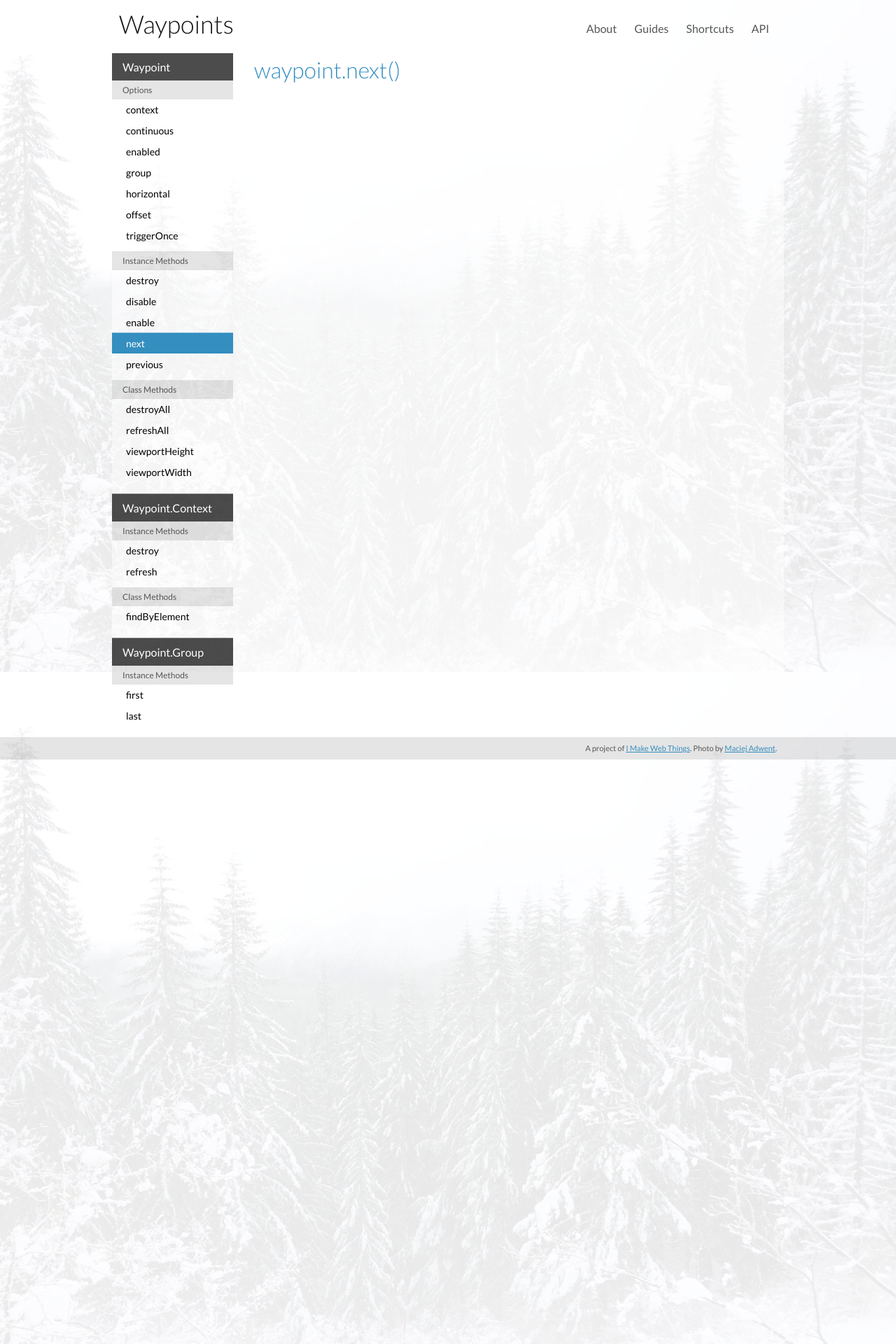
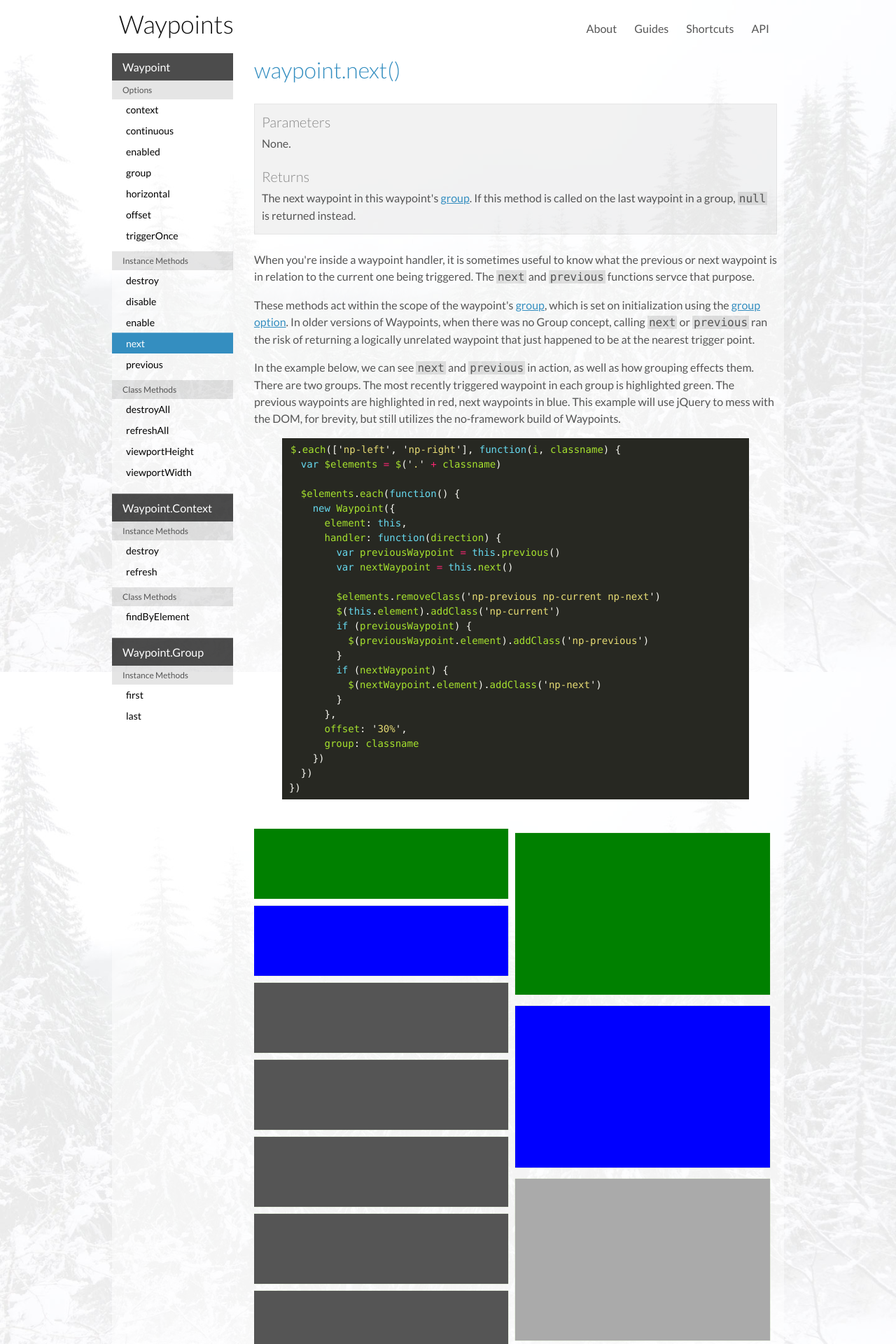
Before and after one commit to imakewebthings/waypoints, a Jekyll site: the page built from api/next/index.html, in a window 1280 px wide. Shown: the top 1920 px of the page at 70% size. Built offline with Jekyll 4.4.1, drawn with Linux system fonts in a browser that asks for light colours; nearby versions of some CDN libraries.

Commit message:
Next and Previous api methods

```diff
--- /dev/null
+++ b/_includes/next_previous_example.html
@@ -0,0 +1,92 @@
+<p>When you're inside a waypoint handler, it is sometimes useful to know what the previous or next waypoint is in relation to the current one being triggered. The <code>next</code> and <code>previous</code> functions servce that purpose.</p>
+
+<p>These methods act within the scope of the waypoint's <a href="{{ site.url }}/api/group">group</a>, which is set on initialization using the <a href="{{ site.url }}/api/group-option">group option</a>. In older versions of Waypoints, when there was no Group concept, calling <code>next</code> or <code>previous</code> ran the risk of returning a logically unrelated waypoint that just happened to be at the nearest trigger point.</p>
+
+<p>In the example below, we can see <code>next</code> and <code>previous</code> in action, as well as how grouping effects them. There are two groups. The most recently triggered waypoint in each group is highlighted green. The previous waypoints are highlighted in red, next waypoints in blue. This example will use jQuery to mess with the DOM, for brevity, but still utilizes the no-framework build of Waypoints.</p>
+
+{% highlight js %}
+$.each(['np-left', 'np-right'], function(i, classname) {
+  var $elements = $('.' + classname)
+
+  $elements.each(function() {
+    new Waypoint({
+      element: this,
+      handler: function(direction) {
+        var previousWaypoint = this.previous()
+        var nextWaypoint = this.next()
+
+        $elements.removeClass('np-previous np-current np-next')
+        $(this.element).addClass('np-current')
+        if (previousWaypoint) {
+          $(previousWaypoint.element).addClass('np-previous')
+        }
+        if (nextWaypoint) {
+          $(nextWaypoint.element).addClass('np-next')
+        }
+      },
+      offset: '30%',
+      group: classname
+    })
+  })
+})
+{% endhighlight %}
+
+<div class="np-example">
+  <ul class="np-container">
+    <li class="np-left waypoint"></li>
+    <li class="np-left waypoint"></li>
+    <li class="np-left waypoint"></li>
+    <li class="np-left waypoint"></li>
+    <li class="np-left waypoint"></li>
+    <li class="np-left waypoint"></li>
+    <li class="np-left waypoint"></li>
+    <li class="np-left waypoint"></li>
+    <li class="np-left waypoint"></li>
+    <li class="np-left waypoint"></li>
+    <li class="np-left waypoint"></li>
+    <li class="np-left waypoint"></li>
+    <li class="np-left waypoint"></li>
+    <li class="np-left waypoint"></li>
+    <li class="np-left waypoint"></li>
+    <li class="np-left waypoint"></li>
+    <li class="np-left waypoint"></li>
+    <li class="np-left waypoint"></li>
+    <li class="np-left waypoint"></li>
+    <li class="np-left waypoint"></li>
+    <li class="np-left waypoint"></li>
+    <li class="np-left waypoint"></li>
+    <li class="np-left waypoint"></li>
+    <li class="np-left waypoint"></li>
+    <li class="np-left waypoint"></li>
+    <li class="np-left waypoint"></li>
+    <li class="np-left waypoint"></li>
+    <li class="np-left waypoint"></li>
+    <li class="np-left waypoint"></li>
+    <li class="np-left waypoint"></li>
+    <li class="np-left waypoint"></li>
+    <li class="np-left waypoint"></li>
+    <li class="np-left waypoint"></li>
+    <li class="np-left waypoint"></li>
+    <li class="np-left waypoint"></li>
+    <li class="np-left waypoint"></li>
+  </ul>
+
+  <ul class="np-container">
+    <li class="np-right waypoint"></li>
+    <li class="np-right waypoint"></li>
+    <li class="np-right waypoint"></li>
+    <li class="np-right waypoint"></li>
+    <li class="np-right waypoint"></li>
+    <li class="np-right waypoint"></li>
+    <li class="np-right waypoint"></li>
+    <li class="np-right waypoint"></li>
+    <li class="np-right waypoint"></li>
+    <li class="np-right waypoint"></li>
+    <li class="np-right waypoint"></li>
+    <li class="np-right waypoint"></li>
+    <li class="np-right waypoint"></li>
+    <li class="np-right waypoint"></li>
+    <li class="np-right waypoint"></li>
+    <li class="np-right waypoint"></li>
+  </ul>
+</div>
--- a/_layouts/default.html
+++ b/_layouts/default.html
@@ -5,7 +5,7 @@
     <meta http-equiv="X-UA-Compatible" content="IE=edge,chrome=1">
     <title>
       {% if page.title %}
-        {{ page.title }} ⊂
+        {{ page.title }} •
       {% endif %}
       Waypoints
     </title>
--- a/_scss/_article.scss
+++ b/_scss/_article.scss
@@ -3,7 +3,7 @@ article {
   padding:10px 10px 10px 10px;
 
   code {
-    background:#ddd;
+    background:rgba(0,0,0,.1);
     padding:0 2px;
   }
 
--- a/_scss/_waypoint.scss
+++ b/_scss/_waypoint.scss
@@ -1,5 +1,5 @@
 .waypoint {
-  animation:pulse 3s infinite ease-out;
+  animation:pulse 3s infinite;
 
   &.disabled {
     animation:none;
--- a/api/next/index.html
+++ b/api/next/index.html
@@ -5,3 +5,12 @@ subsection: next
 ---
 
 <h2>waypoint.next()</h2>
+
+<div class="reference">
+  <h3>Parameters</h3>
+  <p>None.</p>
+  <h3>Returns</h3>
+  <p>The next waypoint in this waypoint's <a href="{{ site.url }}/api/group">group</a>. If this method is called on the last waypoint in a group, <code>null</code> is returned instead.</p>
+</div>
+
+{% include next_previous_example.html %}
--- a/css/styles.css
+++ b/css/styles.css
@@ -734,8 +734,8 @@ header {
 
 /* Literal.Number.Integer.Long */
 .waypoint {
-  -webkit-animation: pulse 3s infinite ease-out;
-  animation: pulse 3s infinite ease-out; }
+  -webkit-animation: pulse 3s infinite;
+  animation: pulse 3s infinite; }
   .waypoint.disabled {
     -webkit-animation: none;
     animation: none;
@@ -828,7 +828,7 @@ article {
   line-height: 1.5;
   padding: 10px 10px 10px 10px; }
   article code {
-    background: #ddd;
+    background: rgba(0, 0, 0, 0.1);
     padding: 0 2px; }
   article pre > code {
     background: transparent; }
@@ -846,9 +846,9 @@ article {
       margin-top: 0; } }
 
 .reference {
-  background: rgba(0, 0, 0, 0.1);
+  background: rgba(0, 0, 0, 0.05);
   padding: 10px;
-  border: 1px solid rgba(0, 0, 0, 0.1); }
+  border: 1px solid rgba(0, 0, 0, 0.05); }
   .reference > p {
     margin: 0.25em 0; }
   .reference h3 {
@@ -879,6 +879,37 @@ article {
   bottom: 0;
   right: 0; }
 
+.np-example {
+  width: 100%;
+  overflow: hidden; }
+
+.np-container {
+  width: 50%;
+  list-style: none;
+  padding: 0 10px 0 0;
+  float: left; }
+  .np-container li {
+    display: block; }
+
+.np-left {
+  height: 100px;
+  margin: 10px 0;
+  background: #555; }
+
+.np-right {
+  height: 231px;
+  margin: 16px 0;
+  background: #aaa; }
+
+.np-current {
+  background: green; }
+
+.np-previous {
+  background: red; }
+
+.np-next {
+  background: blue; }
+
 @media (min-width: 660px) {
   .reference {
     margin: 1.5em 0; } }
--- a/js/scripts.js
+++ b/js/scripts.js
@@ -110,6 +110,28 @@
       },
       offset: 'bottom-in-view'
     })
+
+    $.each(['np-left', 'np-right'], function(i, classname) {
+      var $elements = $('.' + classname)
+
+      $elements.waypoint({
+        handler: function(direction) {
+          var previousWaypoint = this.previous()
+          var nextWaypoint = this.next()
+
+          $elements.removeClass('np-previous np-current np-next')
+          $(this.element).addClass('np-current')
+          if (previousWaypoint) {
+            $(previousWaypoint.element).addClass('np-previous')
+          }
+          if (nextWaypoint) {
+            $(nextWaypoint.element).addClass('np-next')
+          }
+        },
+        offset: '50%',
+        group: classname
+      })
+    })
   }
 
   $(function() {
--- a/package.json
+++ b/package.json
@@ -4,7 +4,7 @@
   "description": "Waypoints project page",
   "main": "gulpfile.js",
   "scripts": {
-    "test": "echo \"Error: no test specified\" && exit 1"
+    "start": "gulp"
   },
   "author": "Caleb Troughton <caleb@imakewebthings.com> (http://imakewebthings.com)",
   "license": "MIT",
```
Also changed, not shown: _scss/_api.scss (+42 -2 lines), api/previous/index.html (+9 -0 lines).
